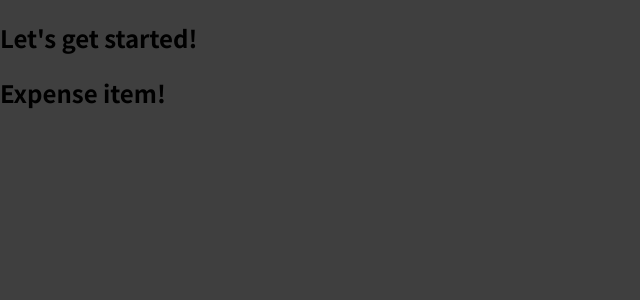
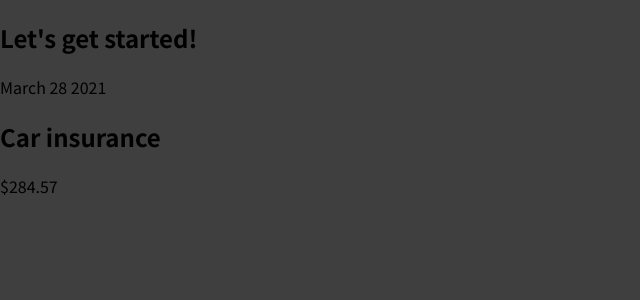
Before and after one commit to Ragnos89/complete-react-guide, a JavaScript app: page / in a window 1280 px wide. Shown: the top 300 px of the page, without its empty margins (0-640 px from the left). Built offline with nearby package versions, Linux system fonts and the light colour scheme.

Commit message:
33. Writing More Complex JSX Code

```diff
--- a/src/components/ExpenseItem.js
+++ b/src/components/ExpenseItem.js
@@ -1,5 +1,13 @@
 function ExpenseItem() {
-    return <h2>Expense item!</h2>
+  return (
+    <div>
+      <div>March 28 2021</div>
+      <div>
+        <h2>Car insurance</h2>
+        <div>$284.57</div>
+      </div>
+    </div>
+  );
 }
 
 export default ExpenseItem;
```
Also changed, not shown: 1 other file (tests, documents, lock files or other folders).
